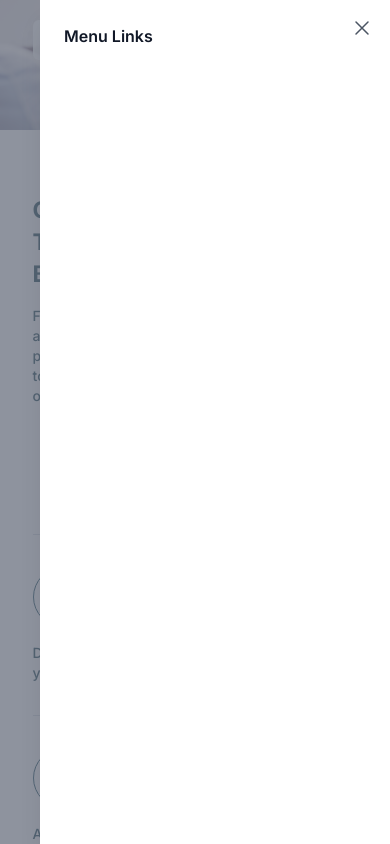
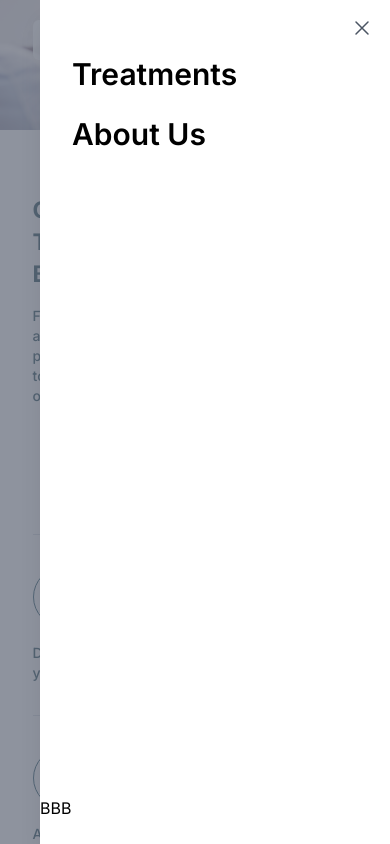
Before and after one commit to shanewmurphy/fermoy-dental-website, a Next.js app: page /Treatments in a window 390 px wide. Both pictures are taken after a click on the button "Menu". Shown: the top 844 px of the page. Built offline with nearby package versions, Linux system fonts and the light colour scheme.

Commit message:
Add Mobile Links test

```diff
--- a/app/components/Mobile-Nav.jsx
+++ b/app/components/Mobile-Nav.jsx
@@ -2,11 +2,11 @@
 import { Fragment, useState } from "react";
 import { Dialog, Transition } from "@headlessui/react";
 import { XMarkIcon } from "@heroicons/react/24/outline";
-
+import Link from "next/link";
 export default function MobileNav() {
   const [open, setOpen] = useState(false);
   return (
-    <div className="absolute top-5 left-0 right-0 mobile-nav antialiased">
+    <div className="absolute top-5 left-0  right-0 mobile-nav antialiased">
       <div className="w-10/12 mx-auto flex justify-between items-center bg-white/90 py-2 px-4 backdrop-opacity-70 rounded-md">
         <div>
           <LogoMobile />
@@ -73,12 +73,24 @@ export default function MobileNav() {
                         </Transition.Child>
                         <div className="flex h-full flex-col overflow-y-scroll bg-white py-6 shadow-xl">
                           <div className="px-4 sm:px-6">
-                            <Dialog.Title className="text-base font-semibold leading-6 text-gray-900">
-                              Menu Links
-                            </Dialog.Title>
+                            <Dialog.Title className="text-base font-semibold leading-6 text-gray-900"></Dialog.Title>
                           </div>
-                          <div className="relative mt-6 flex-1 px-4 sm:px-6">
-                            {/* Your content */}
+                          <div className="relative grid grid-rows-2 gap-4 mobile-nav-container">
+                            <div className="py-8 px-8">
+                              <Link
+                                href="Treatments"
+                                className="text-3xl block font-semibold mb-6"
+                              >
+                                Treatments
+                              </Link>
+                              <Link
+                                href="About"
+                                className="text-3xl block font-semibold"
+                              >
+                                About Us
+                              </Link>
+                            </div>
+                            <div className="grid content-end">BBB</div>
                           </div>
                         </div>
                       </Dialog.Panel>
--- a/app/globals.css
+++ b/app/globals.css
@@ -252,7 +252,9 @@ figure.effect-ruby:hover p {
   -webkit-transform: translate3d(0, 0, 0) scale(1);
   transform: translate3d(0, 0, 0) scale(1);
 }
-
+.mobile-nav-container {
+  height: 100vh;
+}
 @media (max-width: 768px) {
   :root {
     --h1: 2.986rem;
```
